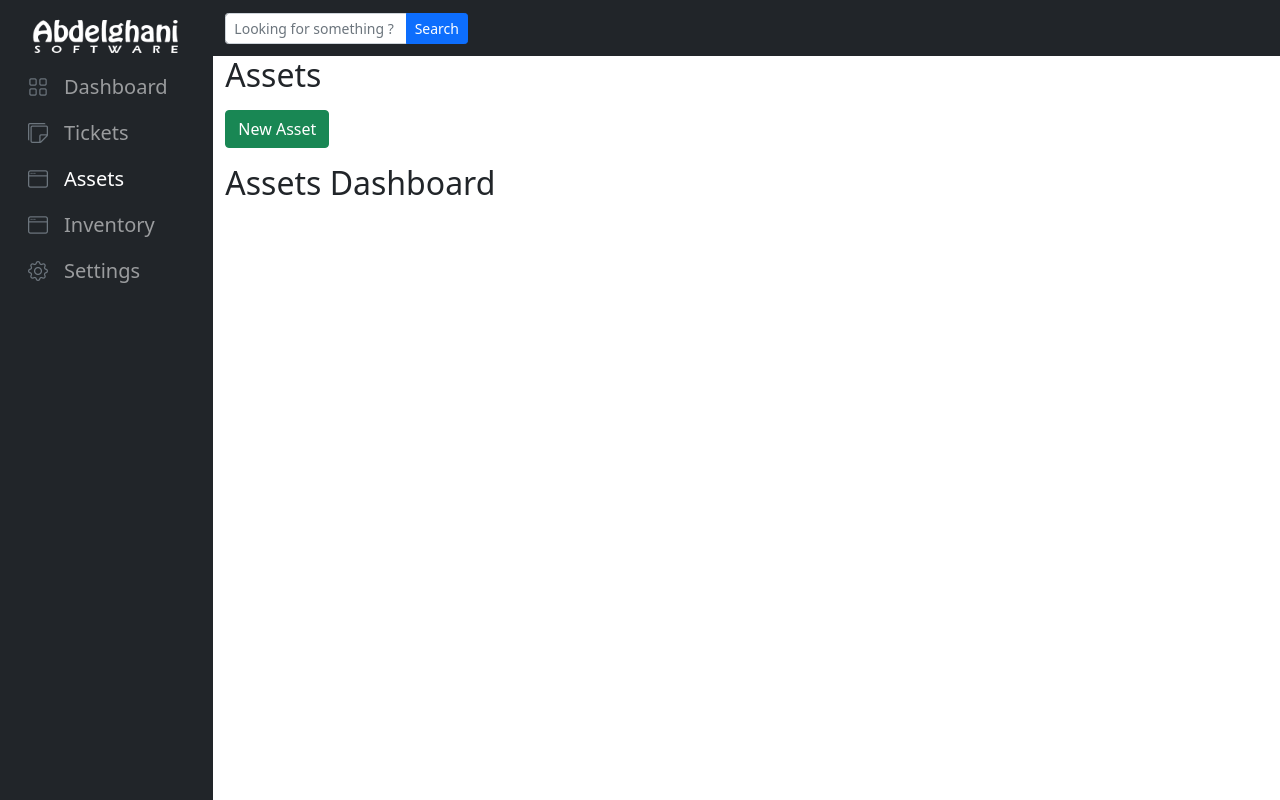
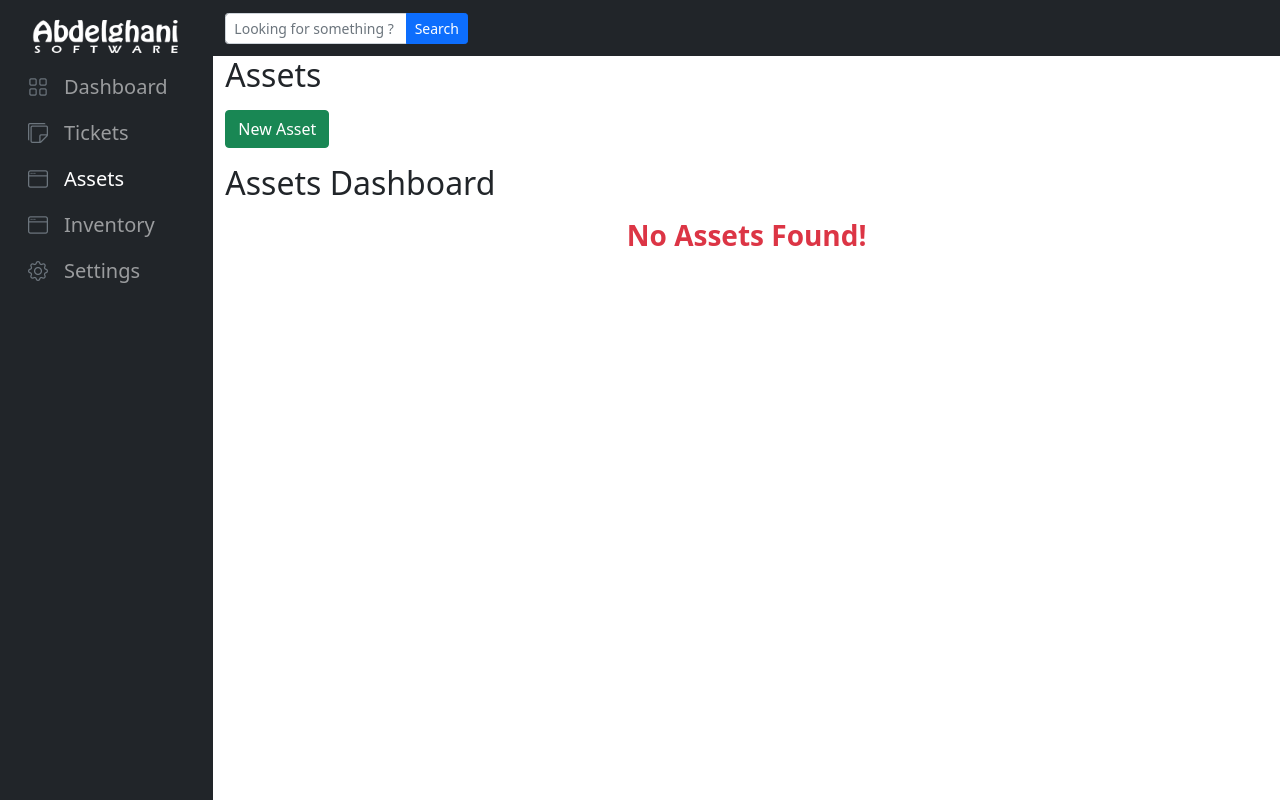
Before and after one commit to Abdelghani-Adel/I.T_Manager, a React (Create React App) app: page /assets/dashboard in a window 1280 px wide. Built offline with nearby package versions, Linux system fonts and the light colour scheme.

Commit message:
started building a reusable Table component

```diff
--- /dev/null
+++ b/src/Components/UI/Table/Table.js
@@ -0,0 +1,47 @@
+/*
+Needed Props: -
+[1] dataArray:
+[2] dataTitle:
+[3] colsTitles: [{title: Subject, className: ''}]
+
+*/
+
+import { Fragment } from "react";
+import TableRow from "./TableRow";
+
+const Table = (props) => {
+  const hasData = props.dataArray > 0;
+
+  return (
+    <Fragment>
+      {!hasData && (
+        <h3 className="text-center fw-bold text-danger">
+          No {props.dataTitle} Found!
+        </h3>
+      )}
+
+      {hasData && (
+        <table className="table-hover table-bordered order">
+          <thead className="table-secondary">
+            <tr>
+              <th scope="col">#</th>
+              {props.colsTitles.map((column) => (
+                <th key={column.id} className={column.className}>
+                  {column.title}
+                </th>
+              ))}
+            </tr>
+          </thead>
+
+          <tbody>
+            {props.dataArray.map((object, index) => (
+              <TableRow key={object.id} object={object} index={index} />
+            ))}
+          </tbody>
+        </table>
+      )}
+    </Fragment>
+  );
+};
+
+export default Table;
--- /dev/null
+++ b/src/Components/UI/Table/TableRow.js
@@ -0,0 +1,19 @@
+import { useHistory } from "react-router-dom";
+
+const TableRow = (props) => {
+  const history = useHistory();
+
+  const clickHandler = (e) => {
+    // history.push(`currentPath/${e.currentTarget.id}`);
+    console.log(e.currentTarget.id);
+  };
+
+  return (
+    <tr id={props.ticket.id} className="cursor--pointer" onClick={clickHandler}>
+      <th scope="row">{props.index + 1}</th>
+      <td className={props.className}>{}</td>
+    </tr>
+  );
+};
+
+export default TableRow;
--- a/src/Pages/AssetsPage/AssetsDashboard/AssetsDashboard.js
+++ b/src/Pages/AssetsPage/AssetsDashboard/AssetsDashboard.js
@@ -1,9 +1,18 @@
 import { Fragment } from "react";
+import Table from "../../../Components/UI/Table/Table";
 
 const AssetsDashboard = (props) => {
+  const dataArray = [{}];
+  const colsTitles = [
+    { title: "col1", className: "", id: 1 },
+    { title: "col2", className: "", id: 2 },
+    { title: "col3", className: "", id: 3 },
+    { title: "col4", className: "", id: 4 },
+  ];
   return (
     <Fragment>
       <h2>Assets Dashboard</h2>
+      <Table dataArray={dataArray} colsTitles={colsTitles} dataTitle="Assets" />
     </Fragment>
   );
 };
```
Also changed, not shown: src/Pages/AssetsPage/components/AssetsTable/AssetsTable.js (added).
